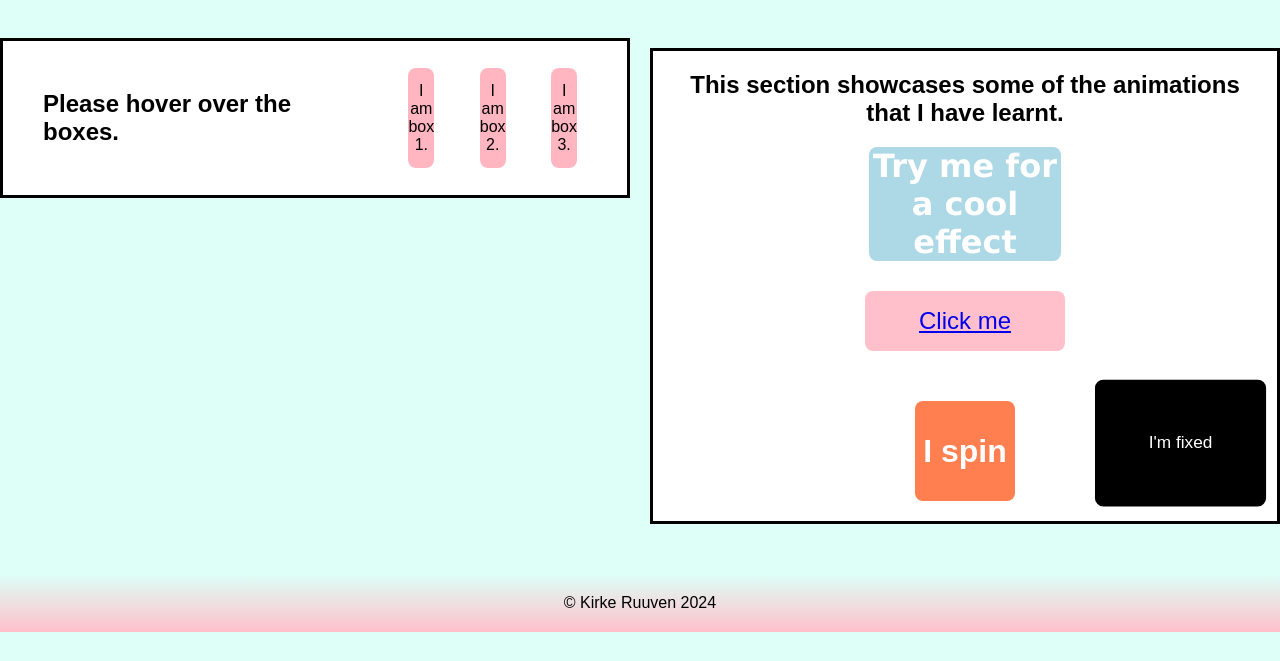
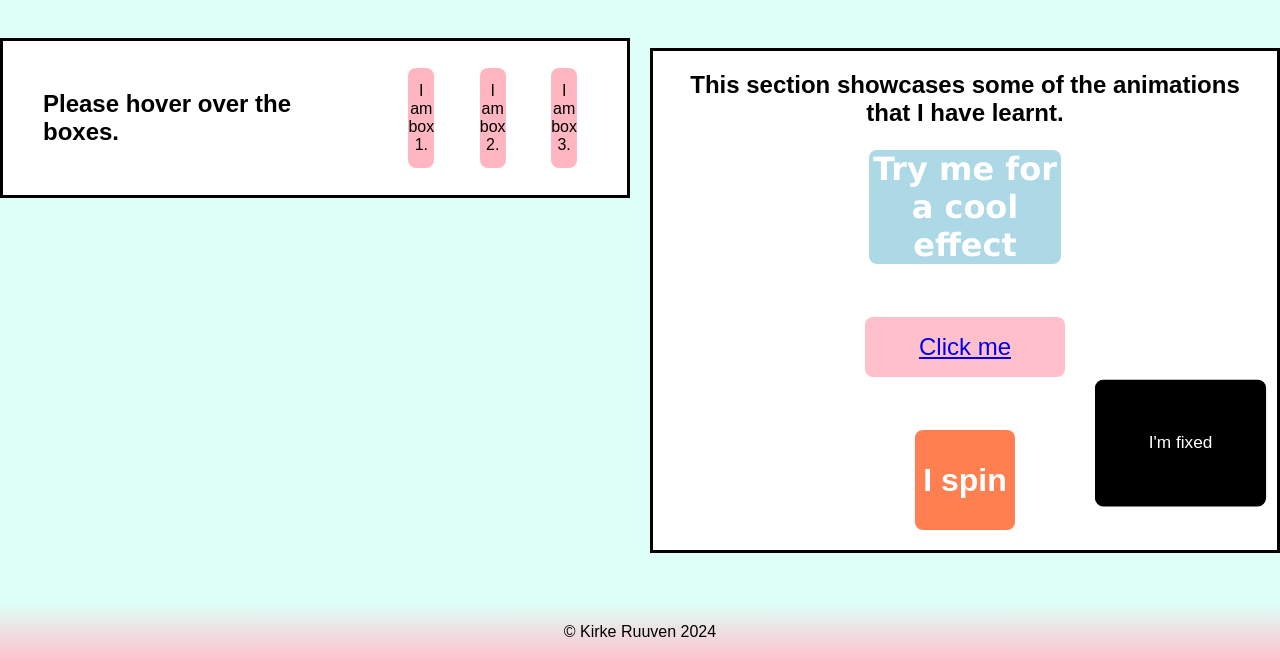
Before and after one commit to kirkeruuven/css_positioningandanimations, a plain HTML site: page index.html in a window 1280 px wide. Shown: the part 278-939 px from the top of the page. Before the commit the page ends 910 px from the top, so only its background shows below. Drawn offline with Linux system fonts and the light colour scheme; a web font is replaced by a local one.

Commit message:
Changed the animation info container a bit

```diff
--- a/styles.css
+++ b/styles.css
@@ -134,7 +134,7 @@ body {
   text-align: center;
   border-radius: 8px;
   display: block;
-  margin: 20px auto 30px;
+  margin: 20px auto 50px; /* Increased bottom margin */
   transition: transform 0.3s ease, background-color 0.3s ease;
 }
 
@@ -192,6 +192,10 @@ body {
 
 /* Animation Info Styles */
 .animation_info {
+  display: flex; /* Use flexbox for children */
+  flex-direction: column; /* Stack children vertically */
+  align-items: center; /* Center align items */
+  gap: 3px; /* Space between items */
   text-align: center;
   width: 100%;
   margin: 50px 0;
@@ -202,6 +206,7 @@ body {
   animation: fadeIn 1s ease-in-out forwards;
   opacity: 0; /* Start invisible */
 }
+
 
 /* Footer Styles */
 .footer {
```
